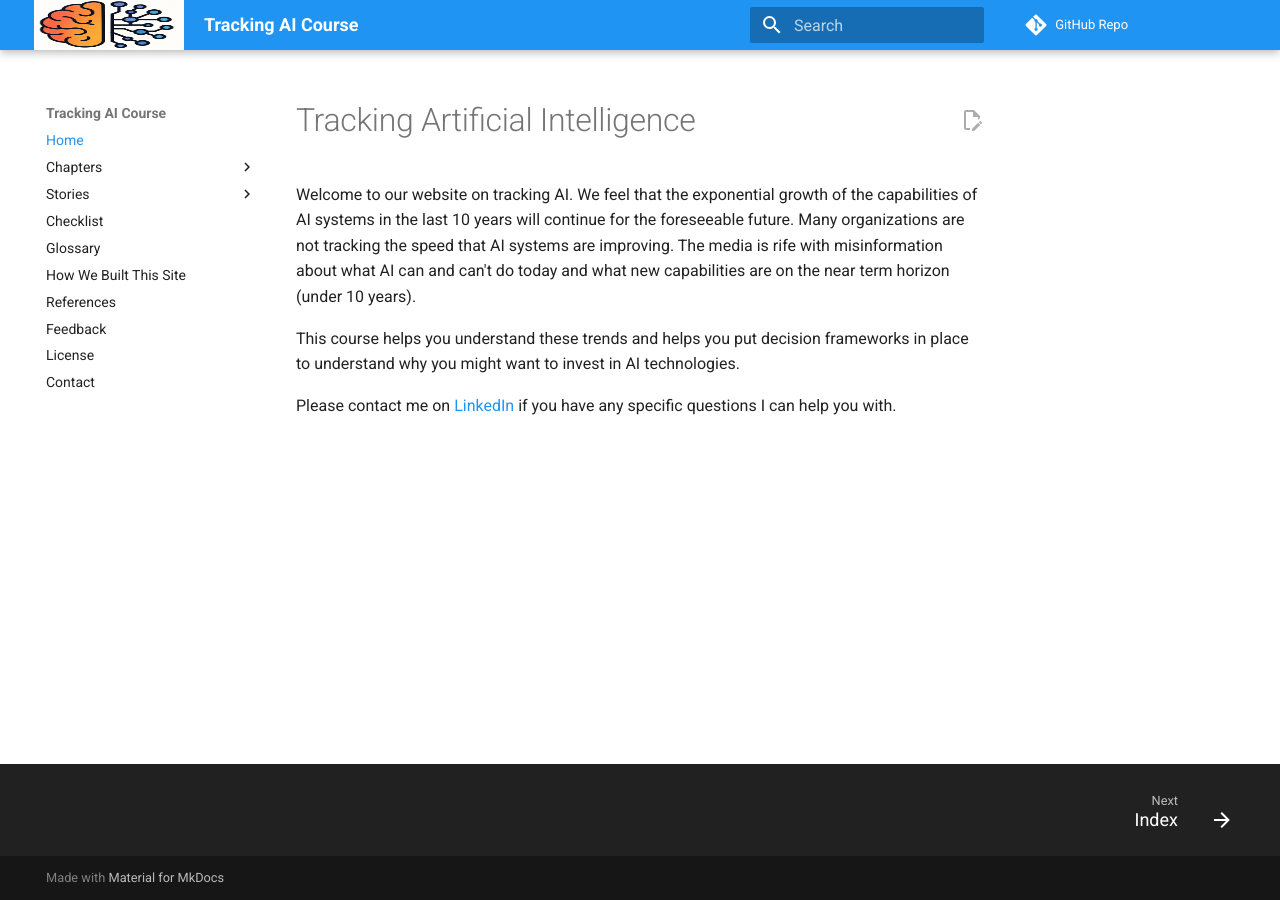
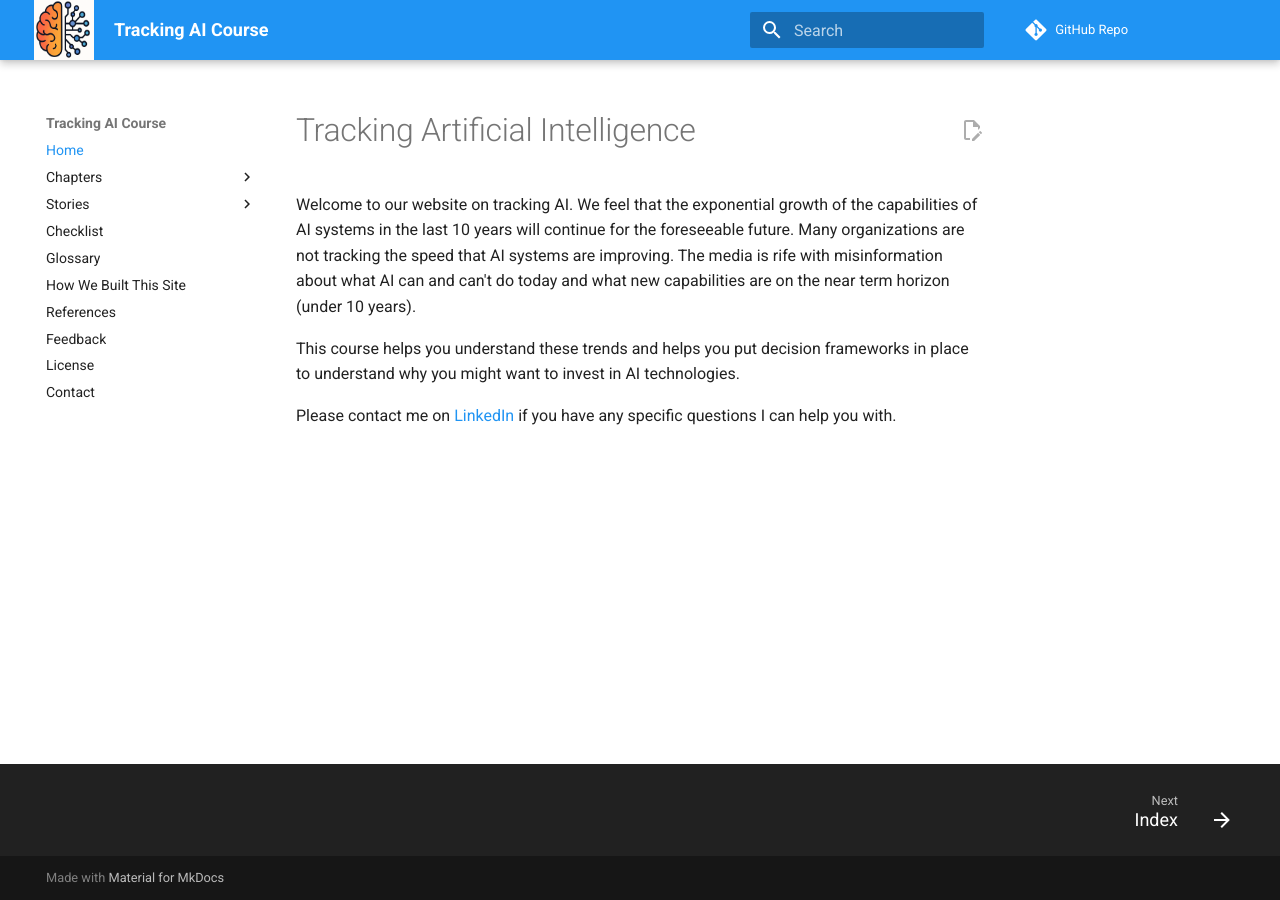
Before and after one commit to dmccreary/tracking-ai-course, an MkDocs documentation site: the page built from docs/index.md, in a window 1280 px wide. Built offline with MkDocs 1.6.1 and Material for MkDocs 9.7.7, drawn with Linux system fonts in a browser that asks for light colours; comment, search, counter and statistics services are not loaded.

Commit message:
updating content

```diff
--- a/docs/css/extra.css
+++ b/docs/css/extra.css
@@ -3,6 +3,6 @@
     padding: 0;
 }
 .md-header__button.md-logo img, .md-header__button.md-logo svg {
-    height: 50px;
-    width: 150px;
+    height: 60px;
+    width: 60px;
 }
--- a/mkdocs.yml
+++ b/mkdocs.yml
@@ -27,10 +27,8 @@ nav:
 
 theme:
   name: material
-  extra_css:
-    - styles/custom.css
   logo: img/logo.png
-  # favicon: img/my-icon.png
+  favicon: img/favicon.ico
   palette:
     primary: 'blue'
     accent: 'orange'
```
Also changed, not shown: docs/stories/yann-lecun/index.md (+31 -3 lines), docs/stories/yann-lecun/holmdell-1980.jpeg (added), 4 other files.
